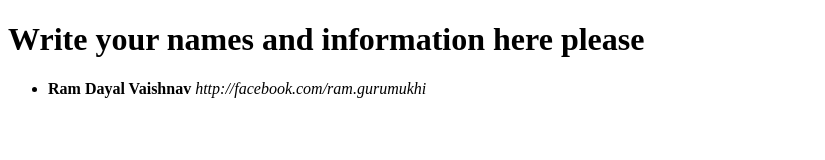
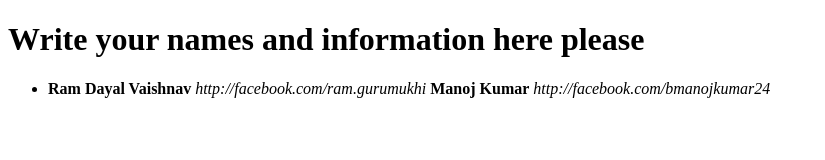
Before and after one commit to psvramaraju/MarketplaceDay, a plain HTML site: page index.html in a window 1280 px wide. Shown: the whole page, without its empty margins (0-825 px from the left). Drawn offline with Linux system fonts and the light colour scheme.

Commit message:
First commit

```diff
--- a/index.html
+++ b/index.html
@@ -9,6 +9,9 @@
  		<li>
  			<b>Ram Dayal Vaishnav</b>
  			<i>http://facebook.com/ram.gurumukhi</i>
+
+			<b>Manoj Kumar</b>
+			<i>http://facebook.com/bmanojkumar24</i>
  		</li>
  	</ul>
 </body>
```
